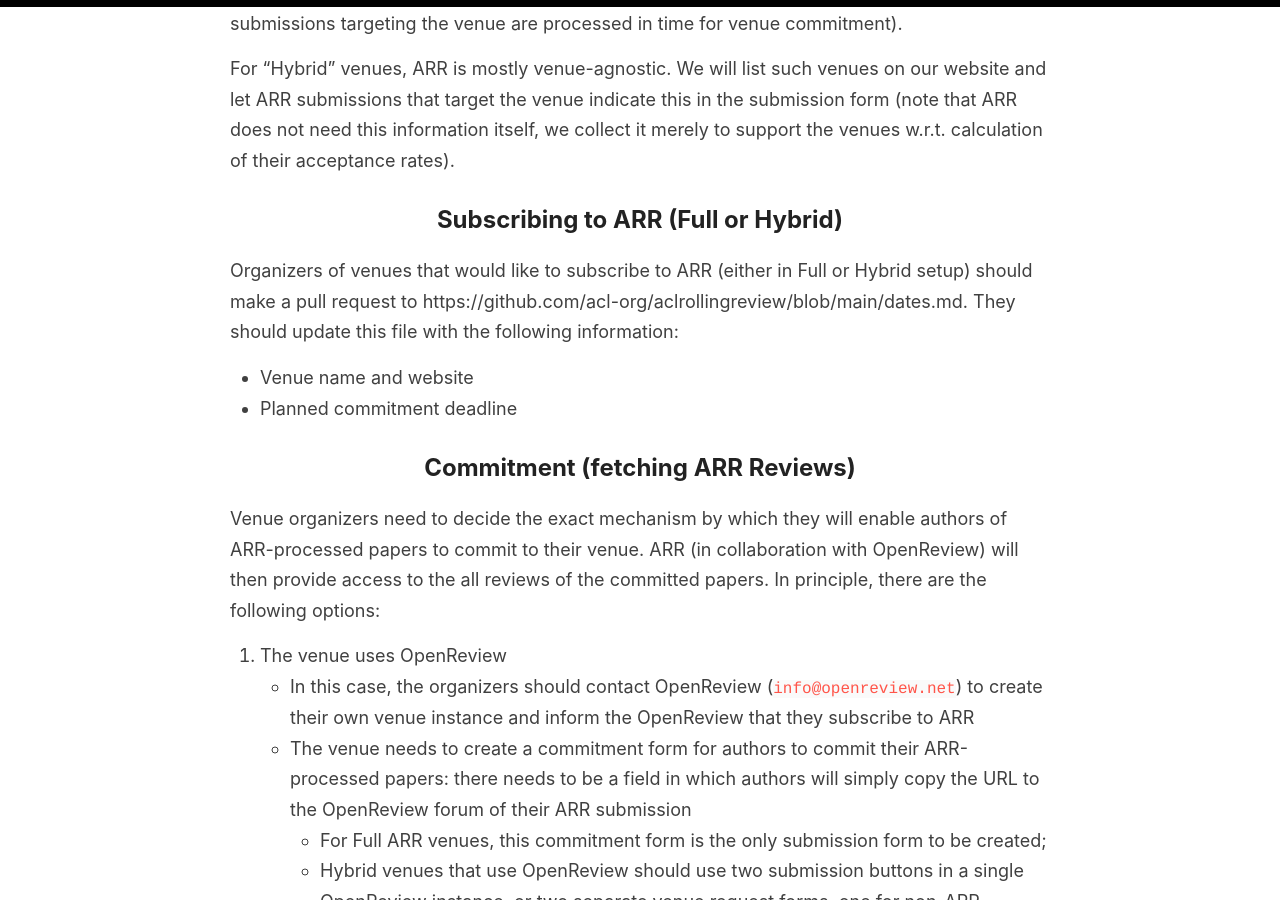
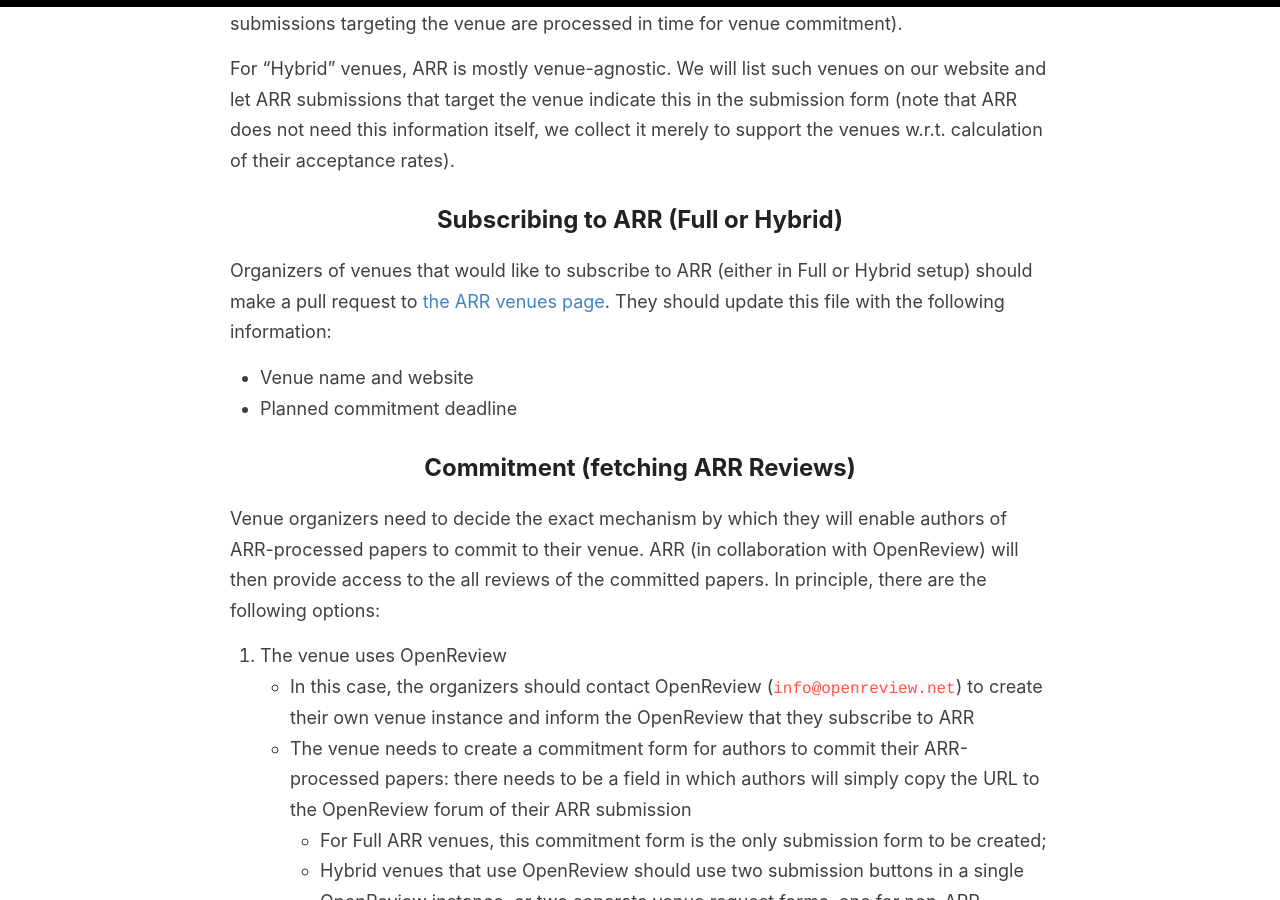
Before and after one commit to amitmerchant1990/reverie, a Jekyll site: the page built from organizers.md, in a window 1280 px wide and 900 px high, scrolled down 649 px. Built offline with Jekyll 4.4.1, drawn with Linux system fonts in a browser that asks for light colours.

Commit message:
Update organizers.md

```diff
--- a/organizers.md
+++ b/organizers.md
@@ -17,7 +17,7 @@ For "Hybrid" venues, ARR is mostly venue-agnostic. We will list such venues on o
 
 ## Subscribing to ARR (Full or Hybrid)
 
-Organizers of venues that would like to subscribe to ARR (either in Full or Hybrid setup) should make a pull request to https://github.com/acl-org/aclrollingreview/blob/main/dates.md. They should update this file with the following information:
+Organizers of venues that would like to subscribe to ARR (either in Full or Hybrid setup) should make a pull request to [the ARR venues page](https://github.com/acl-org/aclrollingreview/blob/main/dates.md). They should update this file with the following information:
 
 - Venue name and website
 - Planned commitment deadline
```
